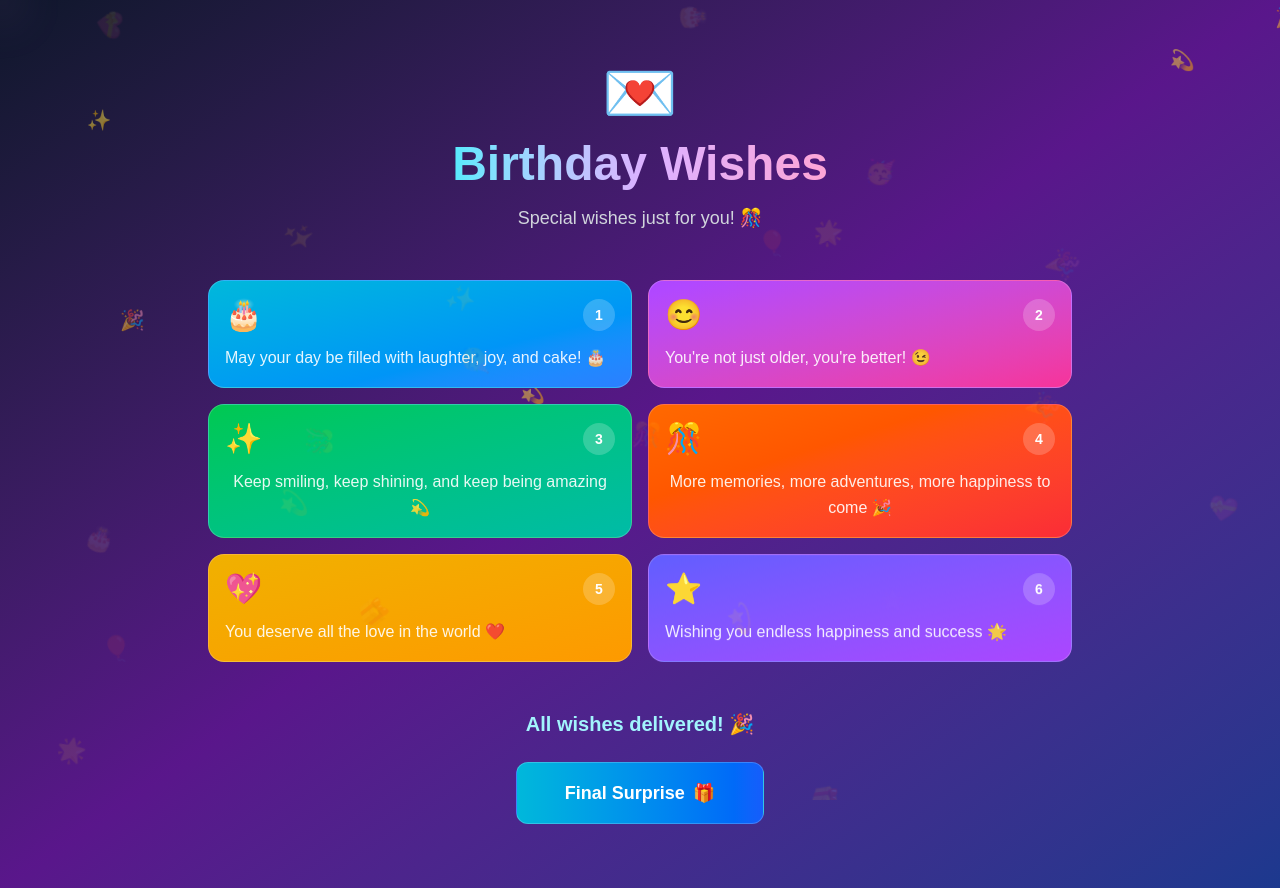
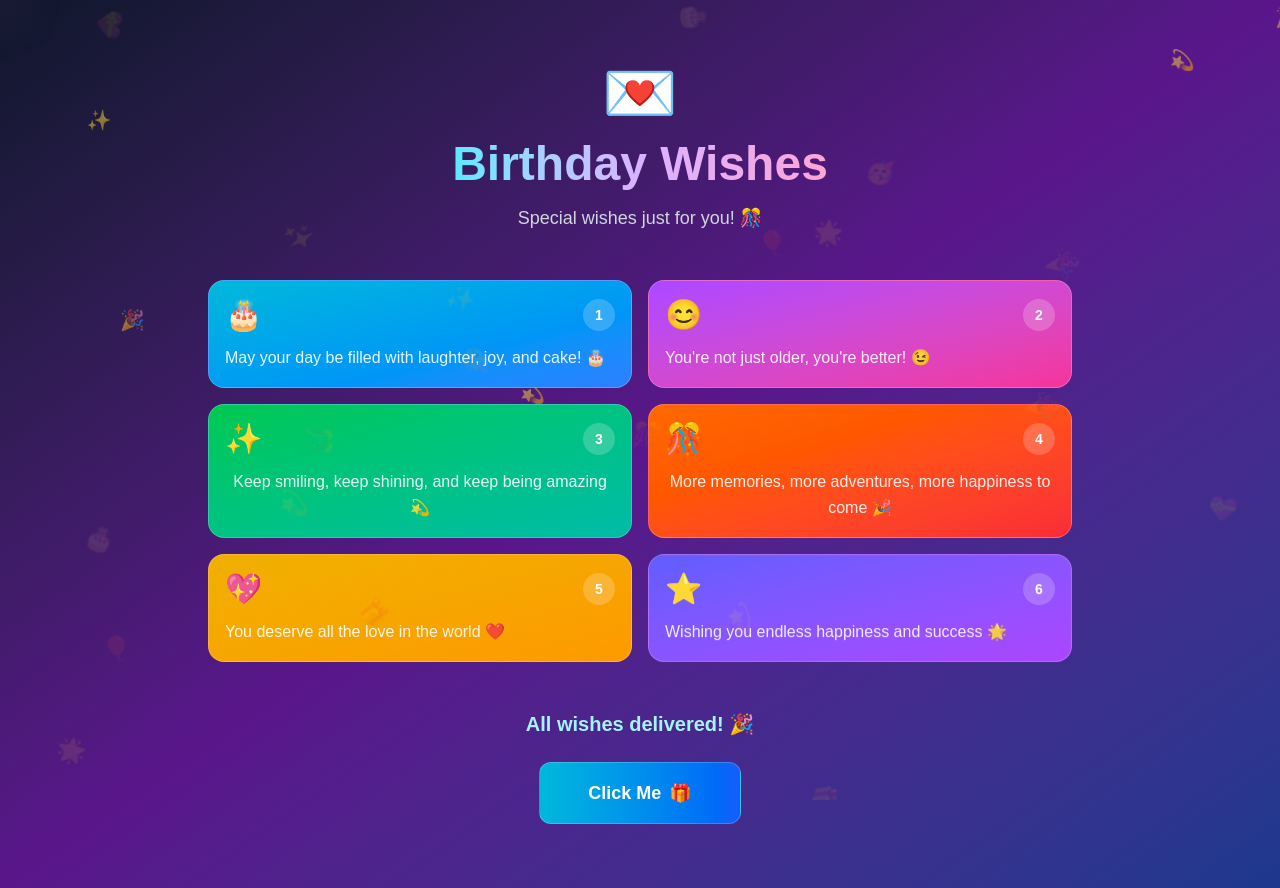
Before and after one commit to ZohaibArshad45/Brithday-Wishing, a Next.js app: page /wishes in a window 1280 px wide. Built offline with nearby package versions, Linux system fonts and the light colour scheme.

Commit message:
update things

```diff
--- a/src/app/final-surprise/page.jsx
+++ b/src/app/final-surprise/page.jsx
@@ -60,8 +60,8 @@ export default function FinalSurprise() {
     },
     {
       emoji: "🌟",
-      title: "The Final Reveal!",
-      description: "You've unlocked the ultimate birthday message!",
+      // title: "Just For You!",
+      // description: "You've unlocked the ultimate birthday message!",
       color: "from-emerald-500 to-teal-500",
     },
   ];
--- a/src/app/wishes/page.jsx
+++ b/src/app/wishes/page.jsx
@@ -220,7 +220,7 @@ export default function WishesPage() {
                 whileTap={{ scale: 0.95 }}
               >
                 <span className="flex items-center space-x-2">
-                  <span>Final Surprise</span>
+                  <span>Click Me</span>
                   <span>🎁</span>
                 </span>
               </motion.button>
```
